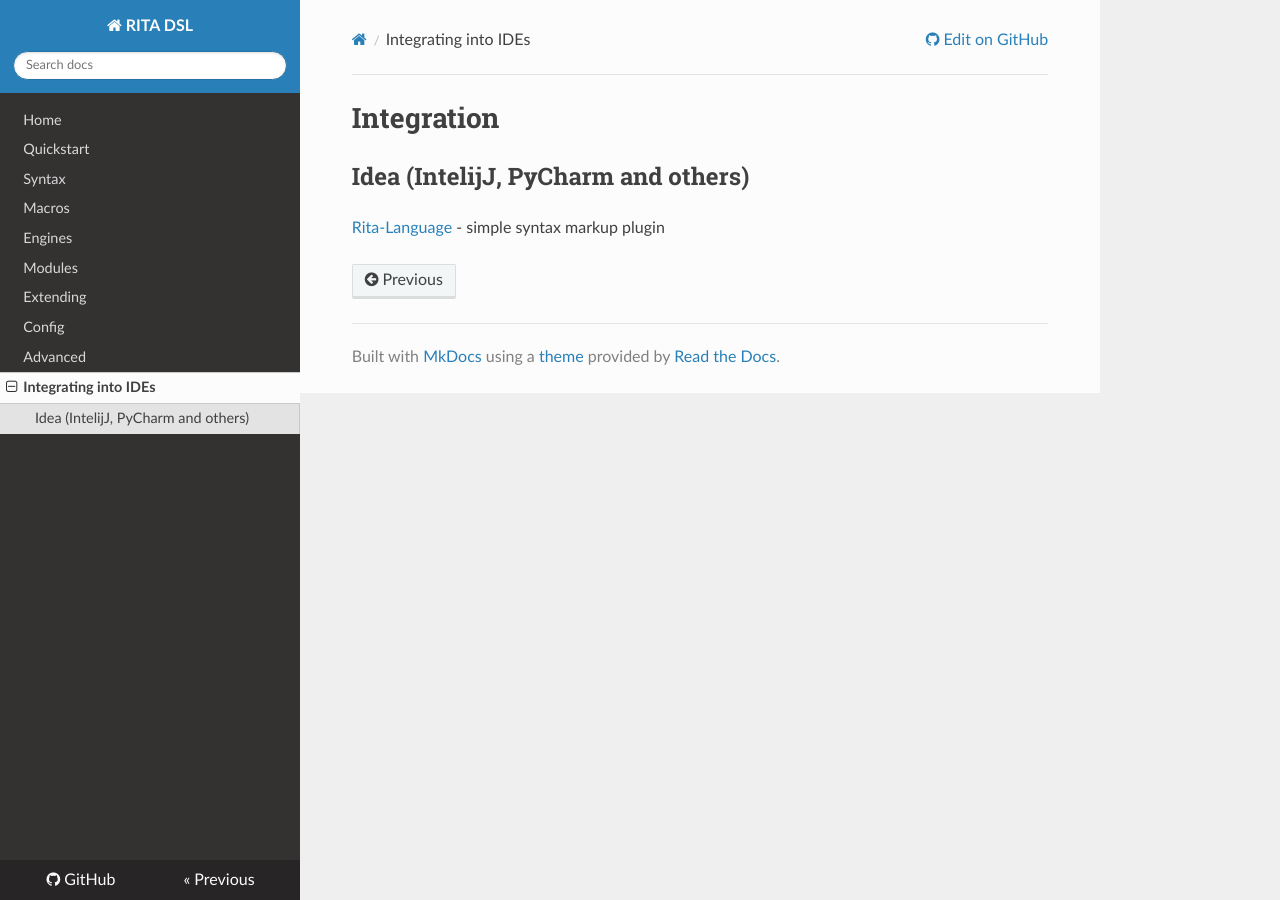
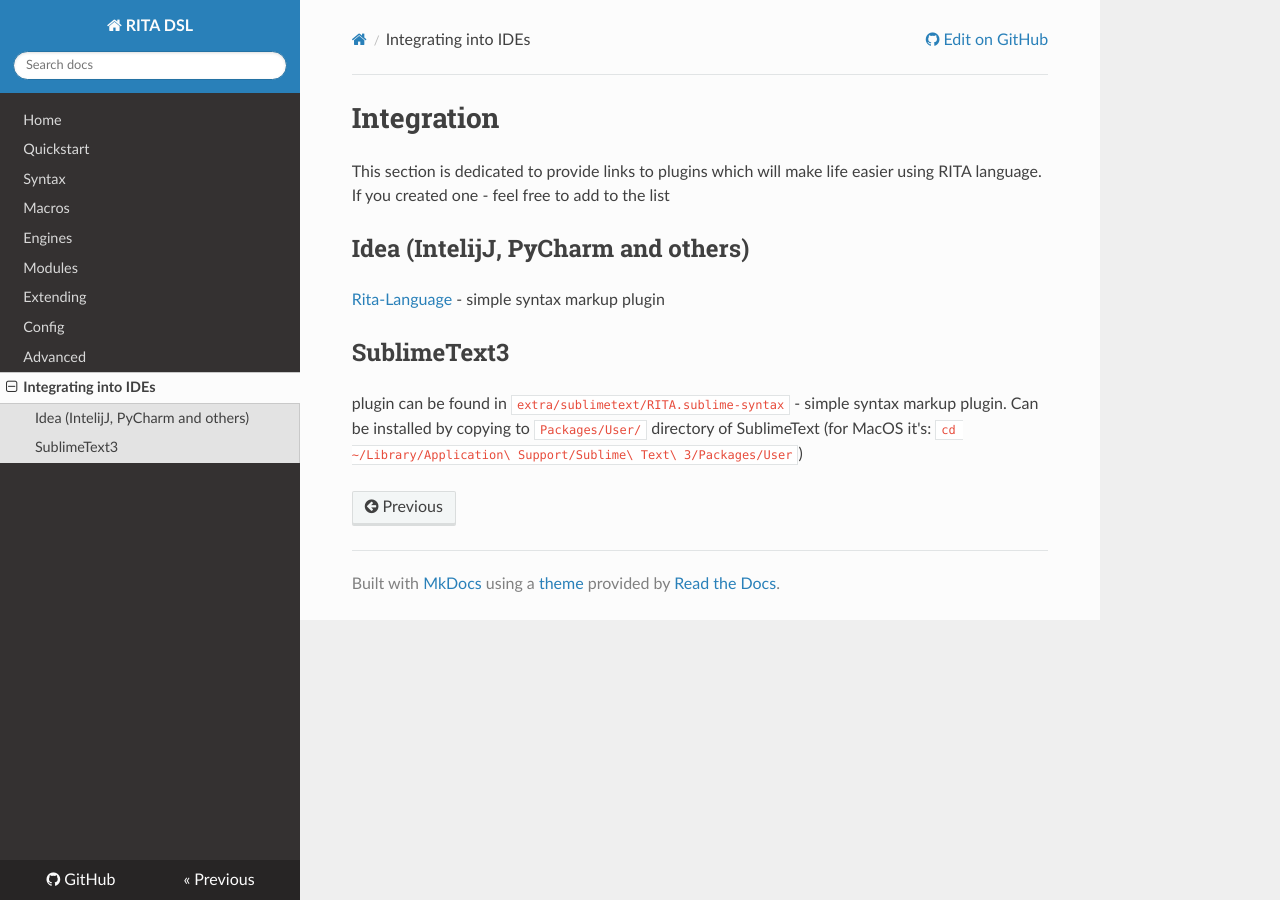
Before and after one commit to zaibacu/rita-dsl, an MkDocs documentation site: the page built from docs/integration.md, in a window 1280 px wide. Built offline with MkDocs 1.6.1, drawn with Linux system fonts in a browser that asks for light colours; nearby versions of some CDN libraries.

Commit message:
Additional info

```diff
--- a/docs/integration.md
+++ b/docs/integration.md
@@ -1,5 +1,11 @@
 # Integration
+
+This section is dedicated to provide links to plugins which will make life easier using RITA language. If you created one - feel free to add to the list
 
 ## Idea (IntelijJ, PyCharm and others)
 
 [Rita-Language](https://plugins.jetbrains.com/plugin/15011-rita-language) - simple syntax markup plugin
+
+## SublimeText3
+
+plugin can be found in `extra/sublimetext/RITA.sublime-syntax` - simple syntax markup plugin. Can be installed by copying to `Packages/User/` directory of SublimeText (for MacOS it's: `cd ~/Library/Application\ Support/Sublime\ Text\ 3/Packages/User`)
```
